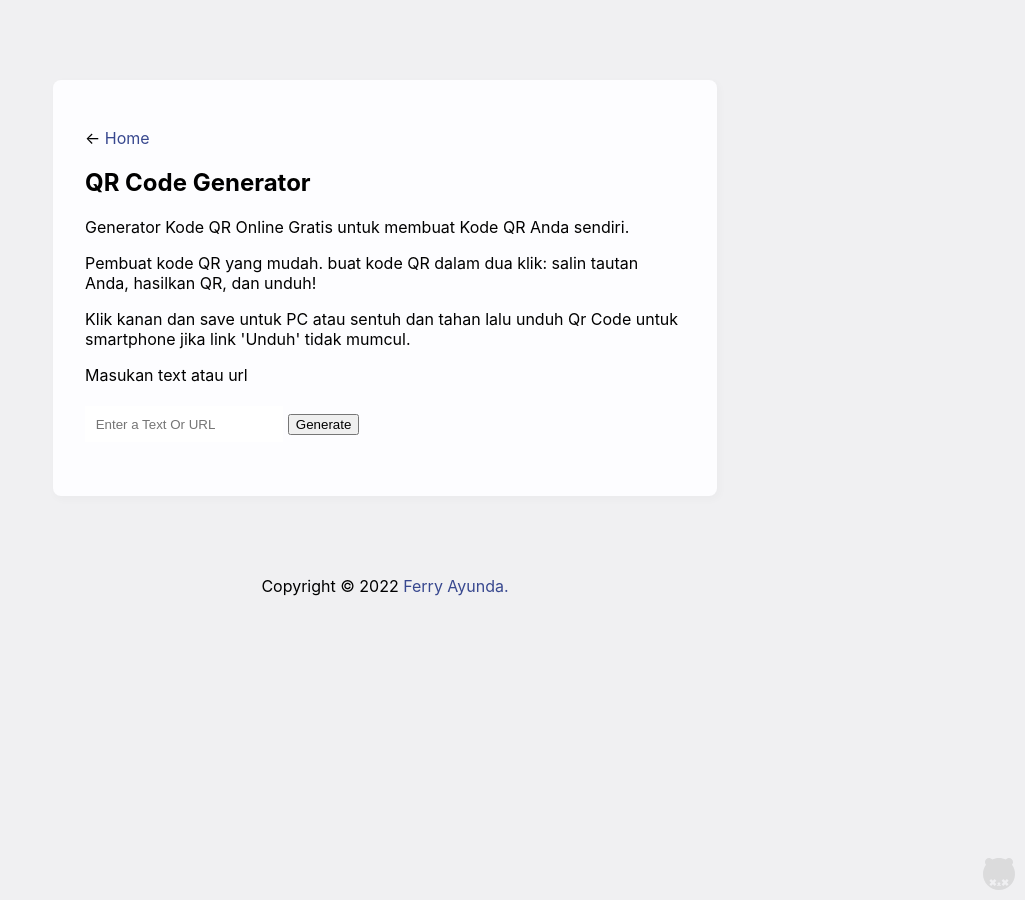
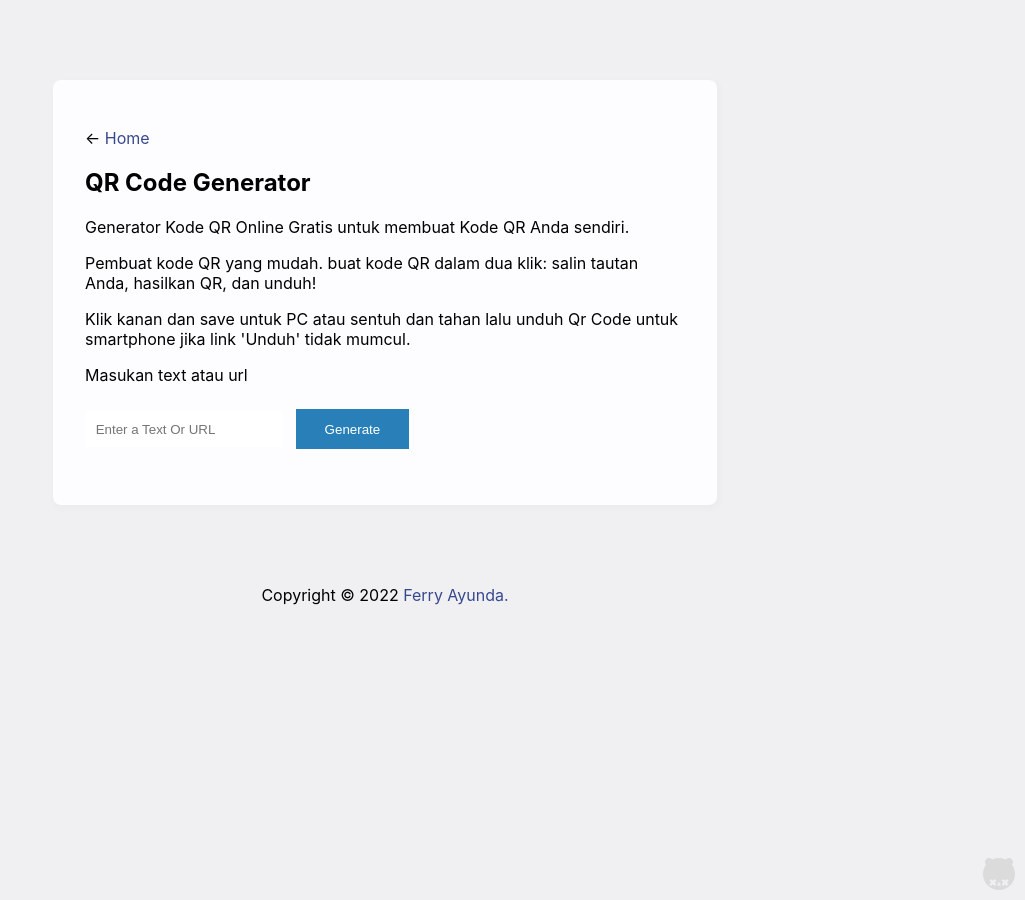
Before and after one commit to susahcebok/blog, a Jekyll site: the page built from _posts/2022-10-29-qrcode.html, in a window 1280 px wide. Shown: the whole page, without its empty margins (255-1280 px from the left). Built offline with Jekyll 4.4.1, drawn with Linux system fonts in a browser that asks for light colours; nearby versions of some CDN libraries.

Commit message:
Update 2022-10-29-qrcode.html

```diff
--- a/_posts/2022-10-29-qrcode.html
+++ b/_posts/2022-10-29-qrcode.html
@@ -14,7 +14,7 @@
 <label>Masukan text atau url</label>
 <form>
 <input type="text" placeholder="Enter a Text Or URL" />
-<button class="gen-btn" type="button">Generate</button>
+<button class="gen-btn btn blue" type="button">Generate</button>
 </form>
 
 
```
